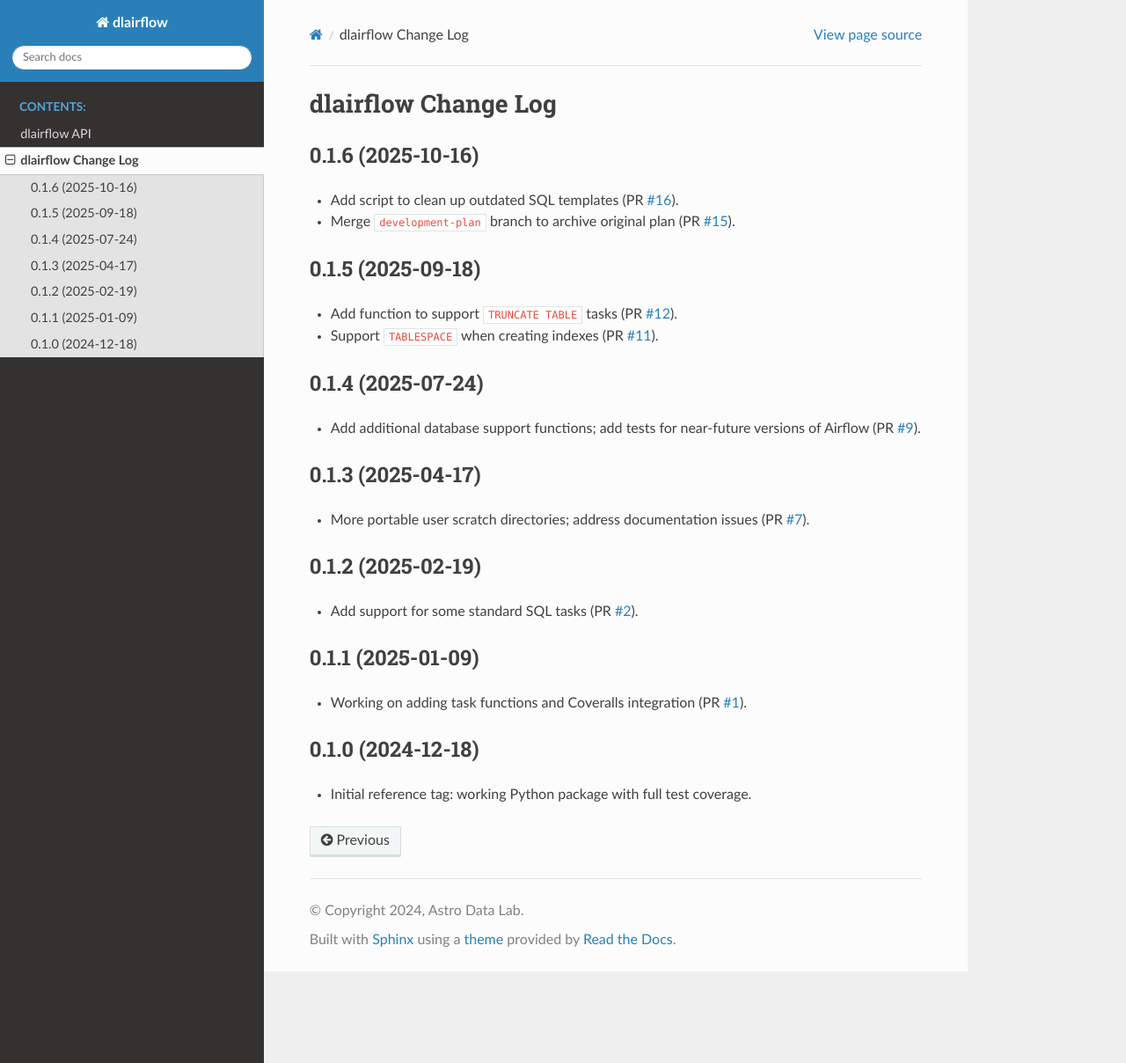
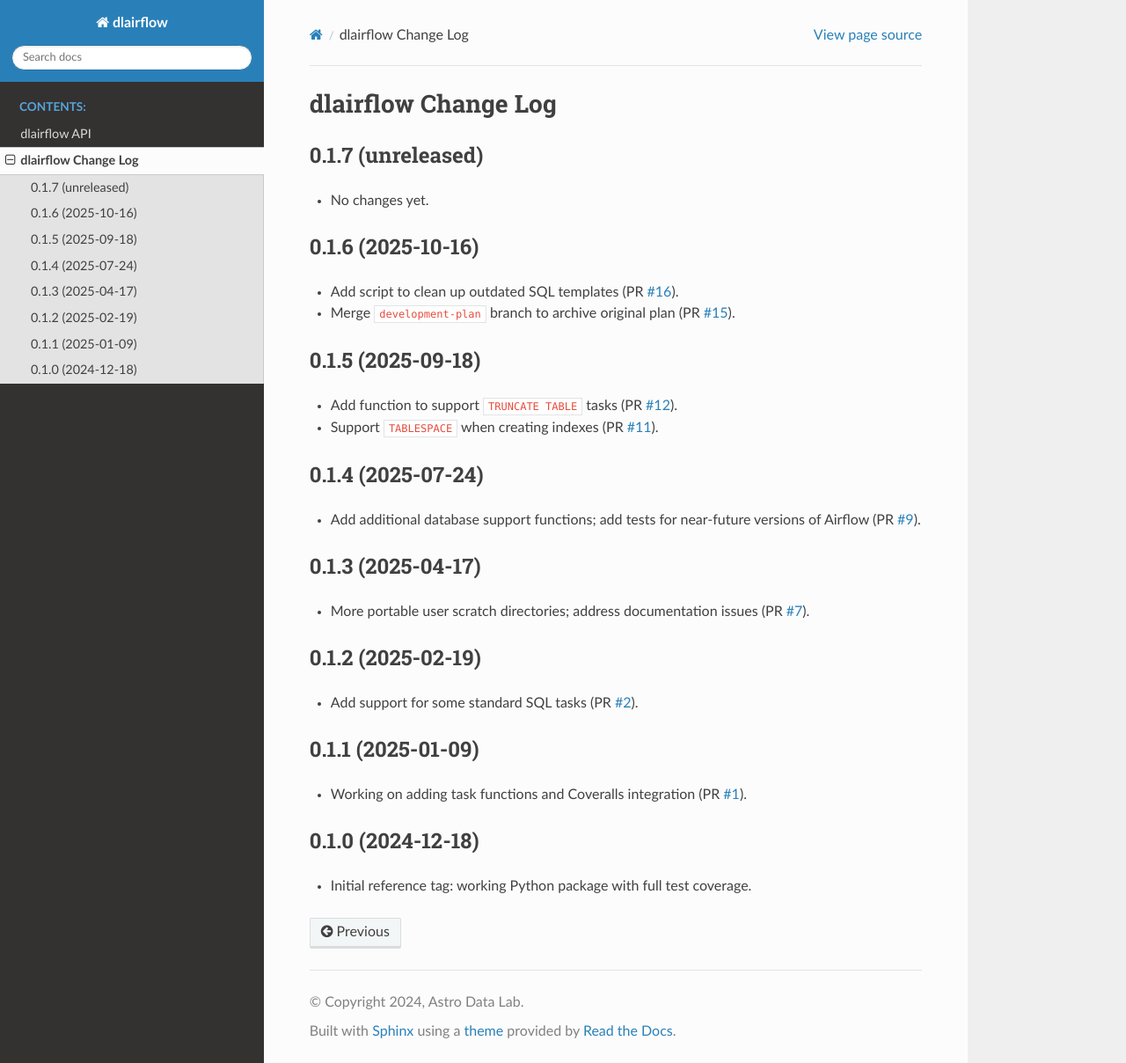
Before and after one commit to astro-datalab/dlairflow, a Sphinx documentation site: the page built from docs/changes.rst, in a window 1280 px wide and 1208 px high. Shown: the whole window at 88% size. Built offline with Sphinx 7.4.7 and the Read the Docs theme 3.1.0, drawn with Linux system fonts in a browser that asks for light colours.

Commit message:
bump version after tag

```diff
--- a/dlairflow/__init__.py
+++ b/dlairflow/__init__.py
@@ -9,4 +9,4 @@ Reusable code components for building `Apache Airflow®`_ DAGs.
 .. _`Apache Airflow®`: https://airflow.apache.org
 """
 
-__version__ = '0.1.6'
+__version__ = '0.1.7.dev120'
--- a/docs/changes.rst
+++ b/docs/changes.rst
@@ -1,6 +1,11 @@
 ====================
 dlairflow Change Log
 ====================
+
+0.1.7 (unreleased)
+------------------
+
+* No changes yet.
 
 0.1.6 (2025-10-16)
 ------------------
```
